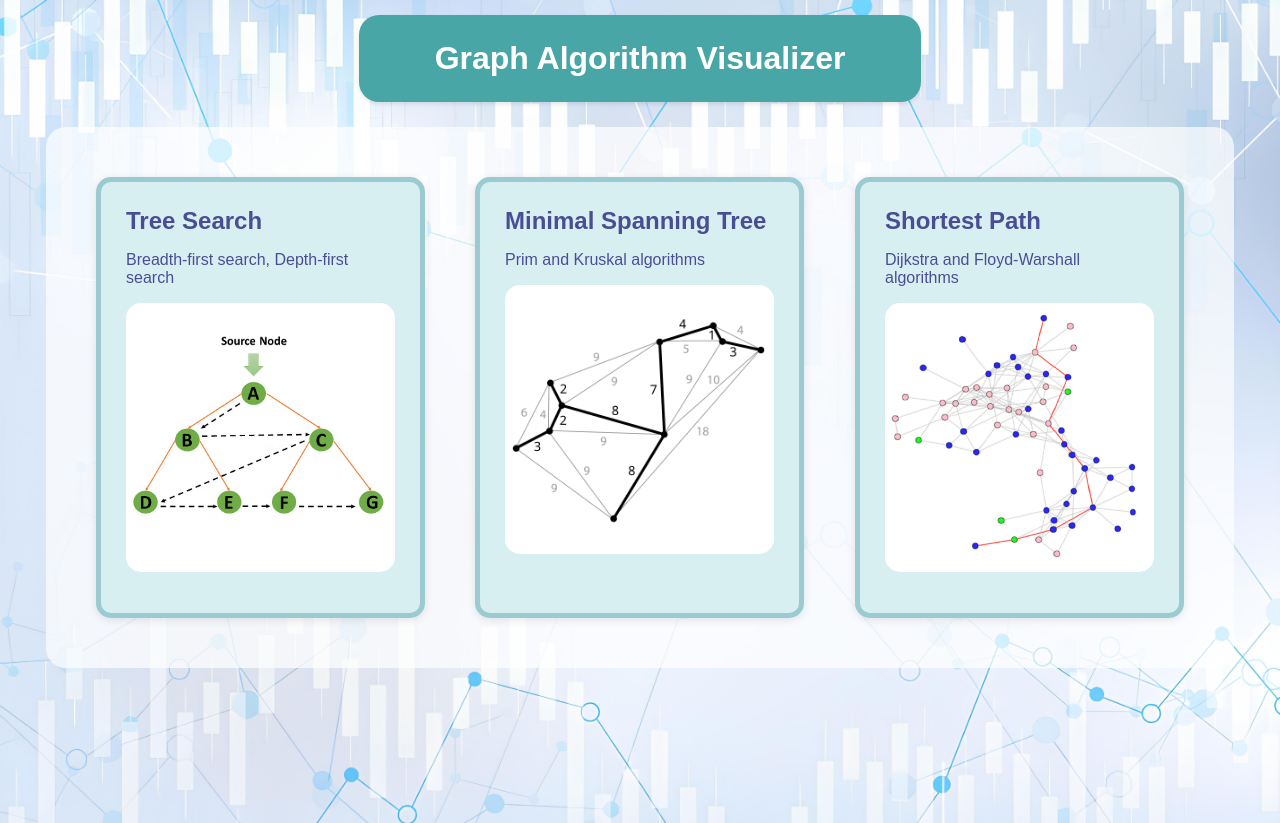
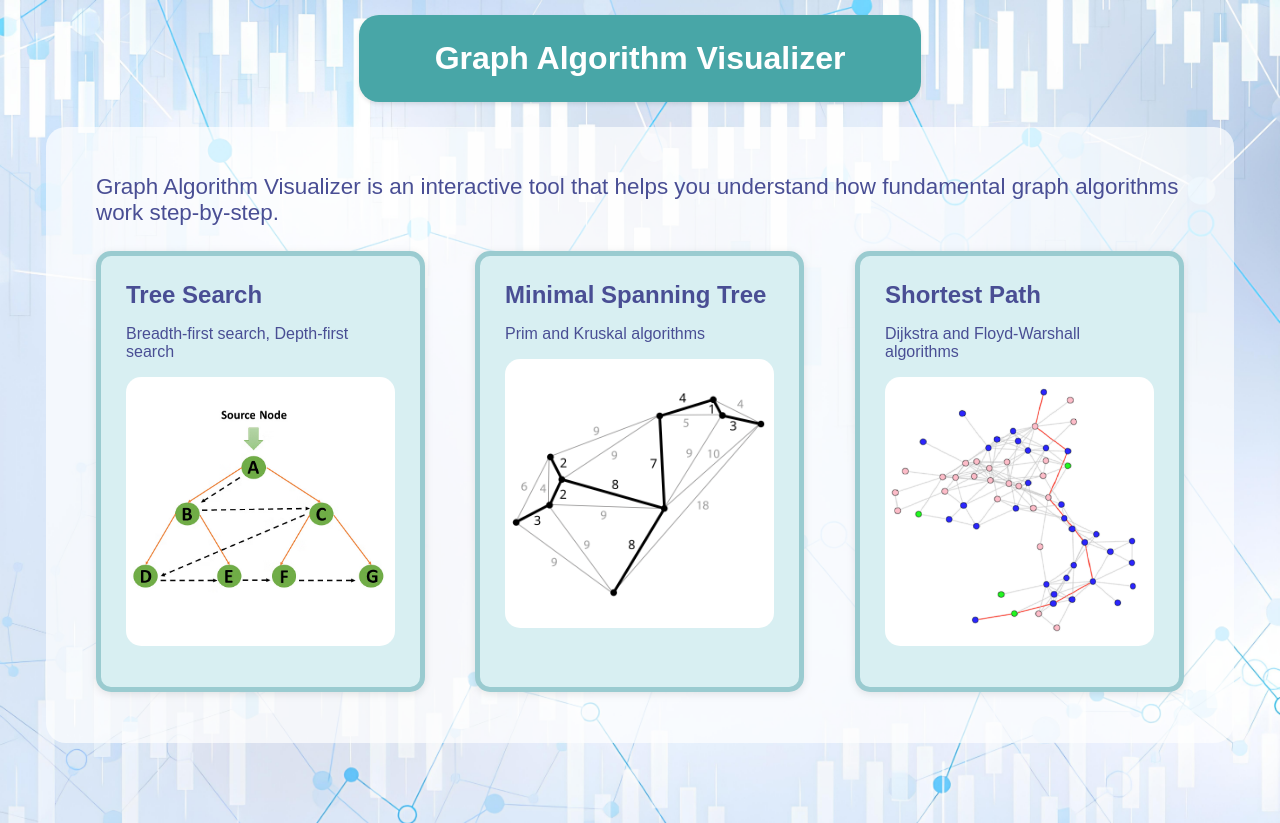
Before and after one commit to tukaram40k/graph-viewer, a React (Vite) app: page / in a window 1280 px wide. Built offline with nearby package versions, Linux system fonts and the light colour scheme.

Commit message:
added introduction component

```diff
--- a/src/App.tsx
+++ b/src/App.tsx
@@ -1,5 +1,6 @@
 import React, { useState } from 'react';
 import Header from './components/Header';
+import Intro from './components/Introduction';
 import GraphArea from './components/GraphArea';
 
 const App: React.FC = () => {
@@ -9,6 +10,7 @@ const App: React.FC = () => {
     <div className="app-container">
       <Header />
       <div className="workspace-container">
+        <Intro />
         <GraphArea selectedType={selectedAlgType} onSelectType={setSelectedAlgType} />
       </div>
     </div>
--- a/src/components/AnimationUI.tsx
+++ b/src/components/AnimationUI.tsx
@@ -7,7 +7,7 @@ type Props = {
 
 const AnimationUI: React.FC<Props> = ({ type, onBack }) => (
   <div>
-    <button className="back-button" onClick={onBack}>← Back</button>
+    <button className="back-button" onClick={onBack}>Back</button>
     <div className="animation-ui">
       <h2>{type} animation</h2>
       <p>gaph goes here</p>
--- /dev/null
+++ b/src/components/Introduction.tsx
@@ -0,0 +1,11 @@
+import React from "react";
+
+const Intro: React.FC = () => {
+  return (
+    <div className="intro">
+      <p>Graph Algorithm Visualizer is an interactive tool that helps you understand how fundamental graph algorithms work step-by-step.</p>
+    </div>
+  );
+};
+
+export default Intro;
--- a/src/styles/main.scss
+++ b/src/styles/main.scss
@@ -57,13 +57,19 @@ body {
     background-color: rgba($bg-color-5, $bg-transparency);
 
     border-radius: $border-radius-main;
-    padding: 50px;
+    padding-top: 25px;
+    padding-bottom: 50px;
+    padding-inline: 50px;
+
+    .intro {
+        margin-bottom: 25px;
+        color: $text-color-2;
+        font-size: 1.4rem;
     }
 
     /* === Graph Area === */
     .graph-area {
         flex: 1;
-}
 
         /* === Algorithm Selection === */
         .card-grid {
@@ -117,6 +123,14 @@ body {
                 margin-top: 8px;
             }
         }
+    }
+}
+
+
+
+
+
+
 
 /* === Animation UI === */
 .back-button {
```
Lines whose indentation alone changed are shown as unchanged.
